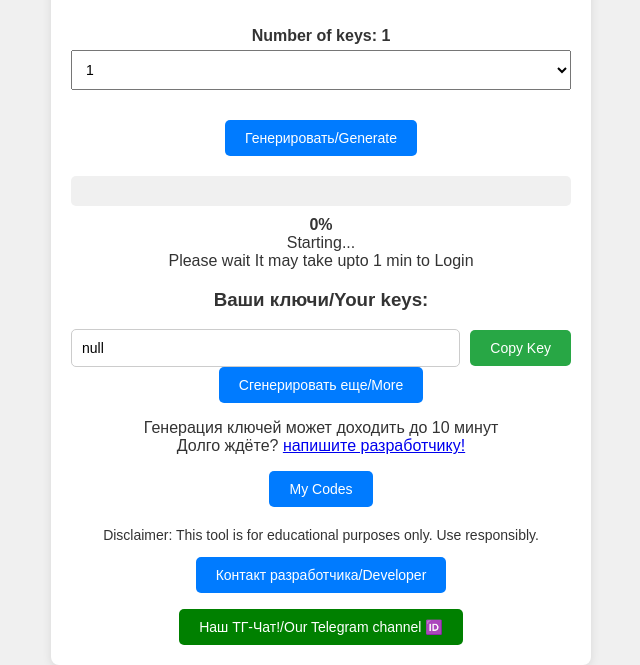
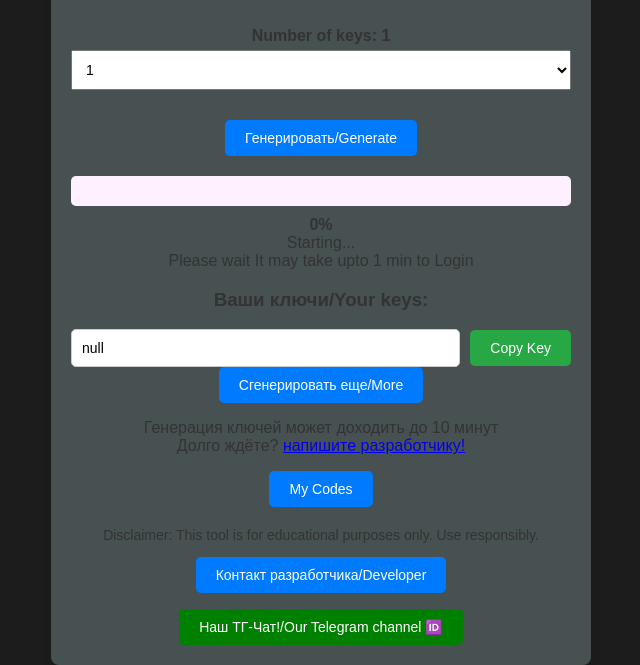
Before and after one commit to TopiMinez/generatorclone, a plain HTML site: page index.html in a window 1280 px wide. Both pictures are taken after a click on the button "Генерировать/Generate". Shown: the part 168-833 px from the top of the page, without its empty margins (319-959 px from the left). Drawn offline with Linux system fonts and the light colour scheme; no server answers.

Commit message:
Update styles.css

```diff
--- a/styles.css
+++ b/styles.css
@@ -1,6 +1,6 @@
 body {
     font-family: Arial, sans-serif;
-    background-color: #f0f0f0;
+    background-color: #1C1C1C;
     color: #333;
     display: flex;
     justify-content: center;
@@ -10,7 +10,7 @@ body {
 }
 
 .container {
-    background: #fff;
+    background: #475152;
     border-radius: 8px;
     box-shadow: 0 2px 10px rgba(0, 0, 0, 0.1);
     padding: 20px;
@@ -61,7 +61,7 @@ button:hover {
 }
 
 .progress-bar {
-    background-color: #f0f0f0;
+    background-color: #fff0ff;
     border-radius: 5px;
     overflow: hidden;
     margin-top: 20px;
```
